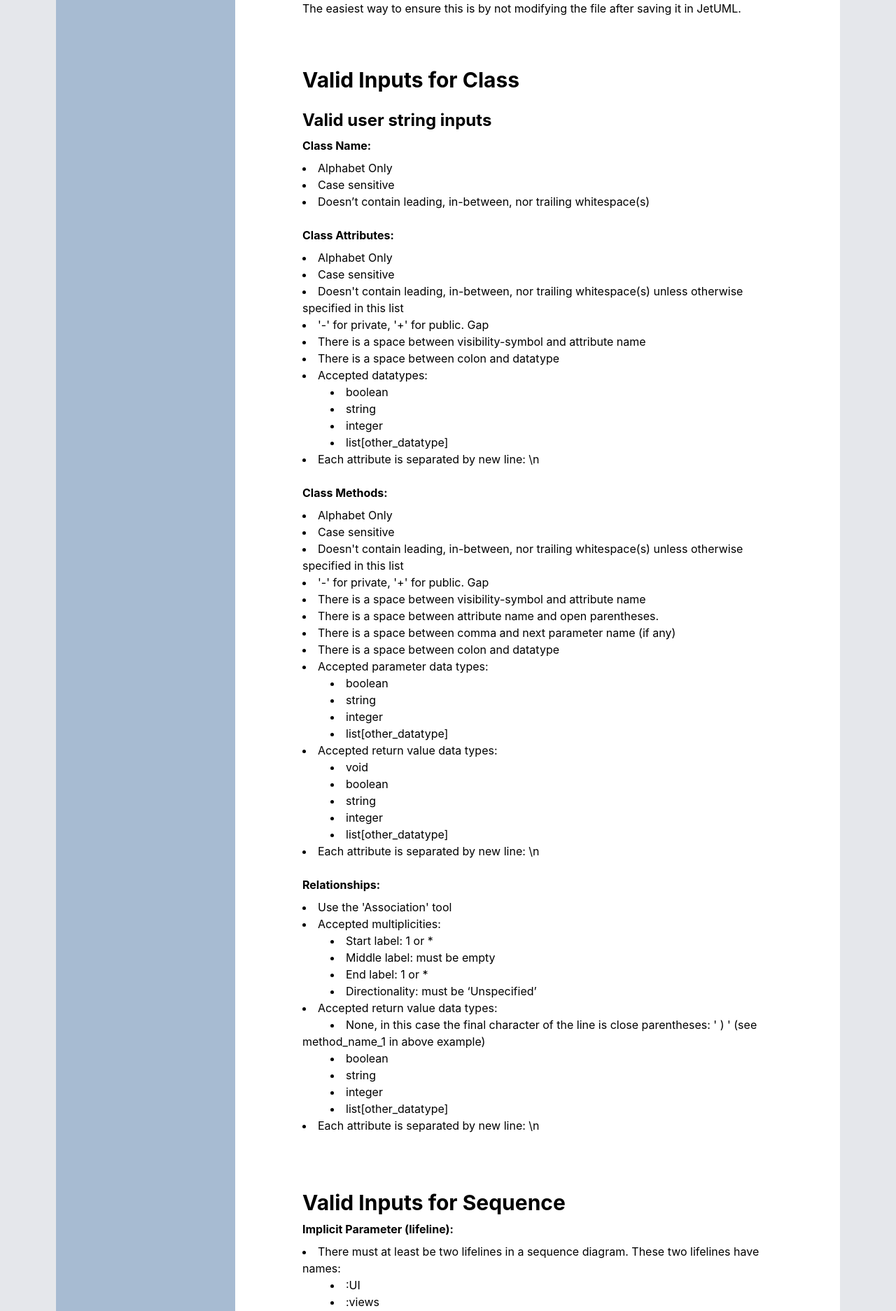
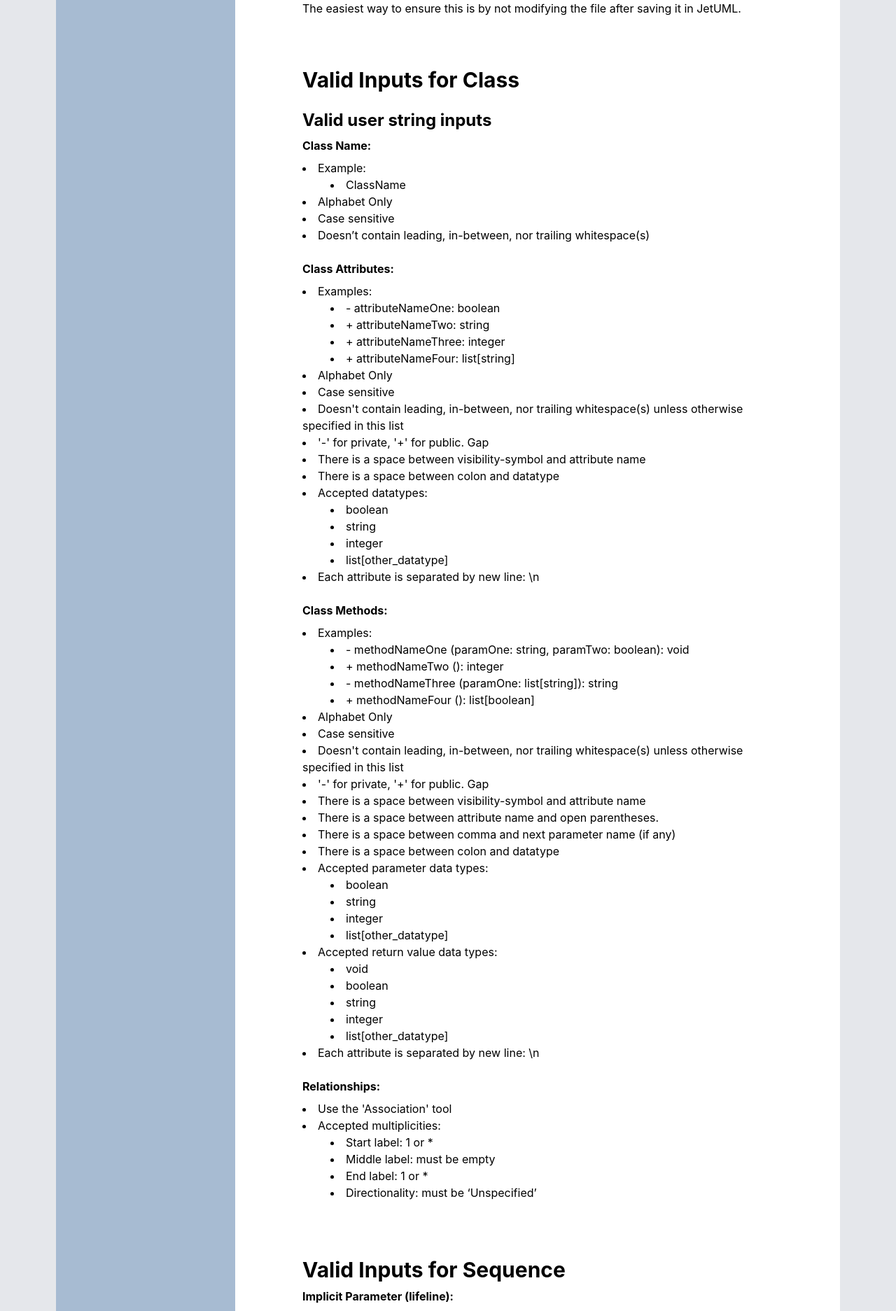
Before and after one commit to placeholder-motxt/fe, a Django app: page /doc/ in a window 1280 px wide. Shown: the part 560-2433 px from the top of the page at 70% size. Run offline with Django 5.2, Linux system fonts and the light colour scheme; some libraries are stand-ins or nearby versions.

Commit message:
[CHORES] Add user input examples to user manual, add instructions to only use alphabets for names

```diff
--- a/templates/user_manual.html
+++ b/templates/user_manual.html
@@ -148,6 +148,10 @@
                         <h2 class="text-2xl font-bold ">Valid user string inputs</h2>
                         <p class="font-bold">Class Name:</p>
                         <ul>
+                            <li class="list-inside list-disc">Example:</li>
+                            <ul>
+                                <li class="list-inside list-disc indent-10">ClassName</li>
+                            </ul>
                             <li class="list-inside list-disc">Alphabet Only</li>
                             <li class="list-inside list-disc">Case sensitive</li>
                             <li class="list-inside list-disc">Doesn’t contain leading, in-between, nor trailing whitespace(s)</li>
@@ -159,6 +163,13 @@
                     <div class="flex flex-col gap-2 pt-2">
                         <p class="font-bold">Class Attributes:</p>
                         <ul>
+                            <li class="list-inside list-disc">Examples:</li>
+                            <ul>
+                                <li class="list-inside list-disc indent-10">- attributeNameOne: boolean</li>
+                                <li class="list-inside list-disc indent-10">+ attributeNameTwo: string</li>
+                                <li class="list-inside list-disc indent-10">+ attributeNameThree: integer</li>
+                                <li class="list-inside list-disc indent-10">+ attributeNameFour: list[string]</li>
+                            </ul>
                             <li class="list-inside list-disc">Alphabet Only</li>
                             <li class="list-inside list-disc">Case sensitive</li>
                             <li class="list-inside list-disc">Doesn't contain leading, in-between, nor trailing whitespace(s) unless otherwise specified in this list</li>
@@ -181,6 +192,13 @@
                     <div class="flex flex-col gap-2 pt-2">
                         <p class="font-bold">Class Methods:</p>
                         <ul>
+                            <li class="list-inside list-disc">Examples:</li>
+                            <ul>
+                                <li class="list-inside list-disc indent-10">- methodNameOne (paramOne: string, paramTwo: boolean): void</li>
+                                <li class="list-inside list-disc indent-10">+ methodNameTwo (): integer</li>
+                                <li class="list-inside list-disc indent-10">- methodNameThree (paramOne: list[string]): string</li>
+                                <li class="list-inside list-disc indent-10">+ methodNameFour (): list[boolean]</li>
+                            </ul>
                             <li class="list-inside list-disc">Alphabet Only</li>
                             <li class="list-inside list-disc">Case sensitive</li>
                             <li class="list-inside list-disc">Doesn't contain leading, in-between, nor trailing whitespace(s) unless otherwise specified in this list</li>
@@ -221,15 +239,6 @@
                                 <li class="list-inside list-disc indent-10">End label: 1 or *</li>
                                 <li class="list-inside list-disc indent-10">Directionality: must be ‘Unspecified’</li>
                             </ul>
-                            <li class="list-inside list-disc">Accepted return value data types:</li>
-                            <ul>
-                                <li class="list-inside list-disc indent-10">None,  in this case the final character of the line is close parentheses: ' ) ' (see method_name_1 in above example)</li>
-                                <li class="list-inside list-disc indent-10">boolean</li>
-                                <li class="list-inside list-disc indent-10">string</li>
-                                <li class="list-inside list-disc indent-10">integer</li>
-                                <li class="list-inside list-disc indent-10">list[other_datatype]</li>
-                            </ul>
-                            <li class="list-inside list-disc">Each attribute is separated by new line: \n</li>
                         </ul>
                     </div>
                 </section>
@@ -255,8 +264,17 @@
                 <section id="sub2-3">
                     <div class="flex flex-col gap-2 pt-2">
                         <p class="font-bold">Name (other than :UI and :views):</p>
+
                         <ul>
-                            <li class="list-inside list-disc">Rules for object_name and ClassName follow the same rules as Class Name.</li>
+                            <li class="list-inside list-disc">Examples (from left to right):</li>
+                            <ul>
+                                <li class="list-inside list-disc indent-10">:UI</li>
+                                <li class="list-inside list-disc indent-10">:views</li>
+                                <li class="list-inside list-disc indent-10">instanceOne:ClassOne</li>
+                                <li class="list-inside list-disc indent-10">instanceTwo:ClassTwo</li>
+                            </ul>
+
+                            <li class="list-inside list-disc">Rules for instance name and class name follow the same rules as Class Name.</li>
                             <li class="list-inside list-disc">Doesn't contain leading, in-between, nor trailing whitespace(s)</li>
                         </ul>
                     </div>
@@ -270,12 +288,12 @@
                             <li class="list-inside list-disc">Signal must be unchecked</li>
                             <li class="list-inside list-disc">Examples:</li>
                             <ul>
-                                <li class="list-inside list-disc indent-10">method_name1 (arg1, arg2)</li>
-                                <li class="list-inside list-disc indent-10">method_name2 (arg1)</li>
-                                <li class="list-inside list-disc indent-10">method_name3 ()</li>
-                                <li class="list-inside list-disc indent-10">[POST] method_name4 (arg1)</li>
+                                <li class="list-inside list-disc indent-10">methodNameOne (argOne, argTwo)</li>
+                                <li class="list-inside list-disc indent-10">methodNameTwo (argOne)</li>
+                                <li class="list-inside list-disc indent-10">methodNameThree ()</li>
+                                <li class="list-inside list-disc indent-10">[POST] methodNameFour (argOne)</li>
                             </ul>
-                            <li class="list-inside list-disc">Alphanumeric (minimal 1 letter). Allowed symbols: _</li>
+                            <li class="list-inside list-disc">Alphabet Only</li>
                             <li class="list-inside list-disc">Case sensitive</li>
                             <li class="list-inside list-disc">Doesn't contain leading, in-between, nor trailing whitespace(s) unless otherwise specified in this list</li>
                             <li class="list-inside list-disc">'-' for private, '+' for public. Gap</li>
@@ -289,27 +307,27 @@
                     <div class="flex flex-col gap-2 pt-2">
                         <p class="font-bold">Other Method Calls:</p>
                         <ul>
-                            <li class="list-inside list-disc">Views call is a method call made from :UI to :views</li>
+                            <li class="list-inside list-disc">Rules for other calls OTHER THAN those made from :UI to :views</li>
                             <li class="list-inside list-disc">Signal must be unchecked</li>
                             <li class="list-inside list-disc">More examples:</li>
                             <ul>
-                                <li class="list-inside list-disc indent-10">method_name1 (arg1, arg2)</li>
-                                <li class="list-inside list-disc indent-10">method_name2 (arg1)</li>
-                                <li class="list-inside list-disc indent-10">method_name3 ()</li>
-                                <li class="list-inside list-disc indent-10">[condition] method_name4 (arg1)</li>
-                                <li class="list-inside list-disc indent-10">method_name5 () -> return_var</li>
+                                <li class="list-inside list-disc indent-10">methodNameOne (argOne, argTwo)</li>
+                                <li class="list-inside list-disc indent-10">method_nameOne (argOne)</li>
+                                <li class="list-inside list-disc indent-10">method_nameOne ()</li>
+                                <li class="list-inside list-disc indent-10">[condition] method_nameFour (argOne)</li>
+                                <li class="list-inside list-disc indent-10">method_nameFive () -> returnVar</li>
                             </ul>
-                            <li class="list-inside list-disc">Alphanumeric (minimal 1 letter per identifier). Allowed symbols: _</li>
+                            <li class="list-inside list-disc">Alphabet Only</li>
                             <li class="list-inside list-disc">Case sensitive</li>
                             <li class="list-inside list-disc">Doesn't contain leading, in-between, nor trailing whitespace(s) unless otherwise specified in this list</li>
                             <li class="list-inside list-disc">There is a space between attribute name and open parentheses.</li>
                             <li class="list-inside list-disc">There is a space between comma and next argument (if any)</li>
                             <li class="list-inside list-disc">If using [condition], there is a space between close square brackets and method name.</li>
                             <li class="list-inside list-disc">If using [condition], the condition inside the square brackets must be readable by the programming language used by the framework the diagram is being converted into.</li>
-                            <li class="list-inside list-disc">-&gt; return_var can only be used for self calls.</li>
-                            <li class="list-inside list-disc">If using -&gt; return_var, return_var follows the same rules as Class Name</li>
-                            <li class="list-inside list-disc">If using -&gt; return_var, there is a space between close parentheses and hyphen ( ‘-’ )</li>
-                            <li class="list-inside list-disc">If using -&gt; return_var, there is a space between more-than ( ‘&gt;’ ) and return_var name.</li>
+                            <li class="list-inside list-disc">-&gt; returnVar can only be used for self calls.</li>
+                            <li class="list-inside list-disc">If using -&gt; returnVar, returnVar follows the same rules as Class Name</li>
+                            <li class="list-inside list-disc">If using -&gt; returnVar, there is a space between close parentheses and hyphen ( ‘-’ )</li>
+                            <li class="list-inside list-disc">If using -&gt; returnVar, there is a space between more-than ( ‘&gt;’ ) and returnVar name.</li>
 
                         </ul>
                     </div>
```
